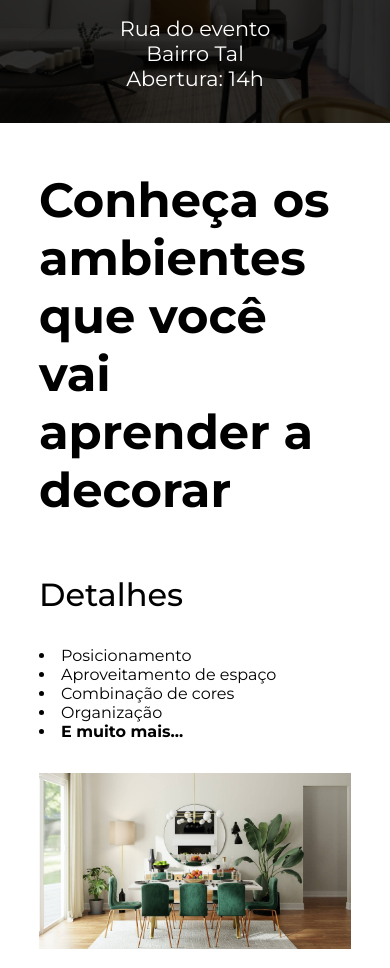
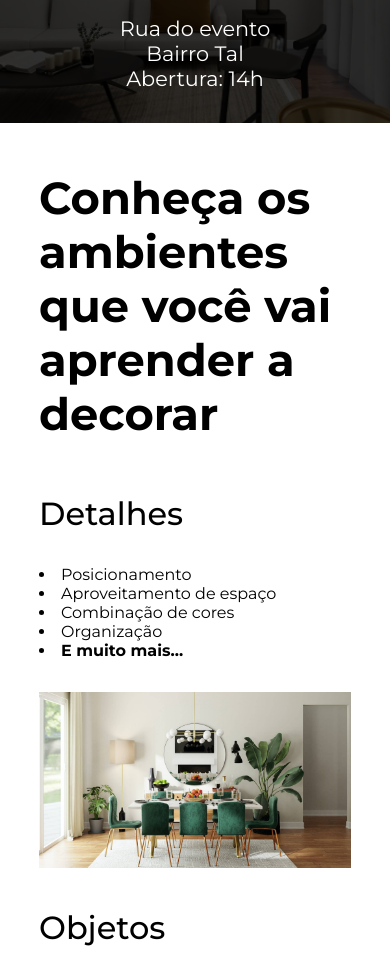
Before and after one commit to fcosta74/Projeto-Indecor, a plain HTML site: page index.html in a window 390 px wide. Shown: the part 2400-3368 px from the top of the page. Drawn offline with nearby package versions, Linux system fonts and the light colour scheme.

Commit message:
Update styles.css

```diff
--- a/css/styles.css
+++ b/css/styles.css
@@ -323,6 +323,9 @@
     .detail-description{
         padding: 0;
     }
+    #detail-1 h3{
+        font-size: 2.8em;
+    }
     #detail-3 img{
         order: 2;
     }
```
